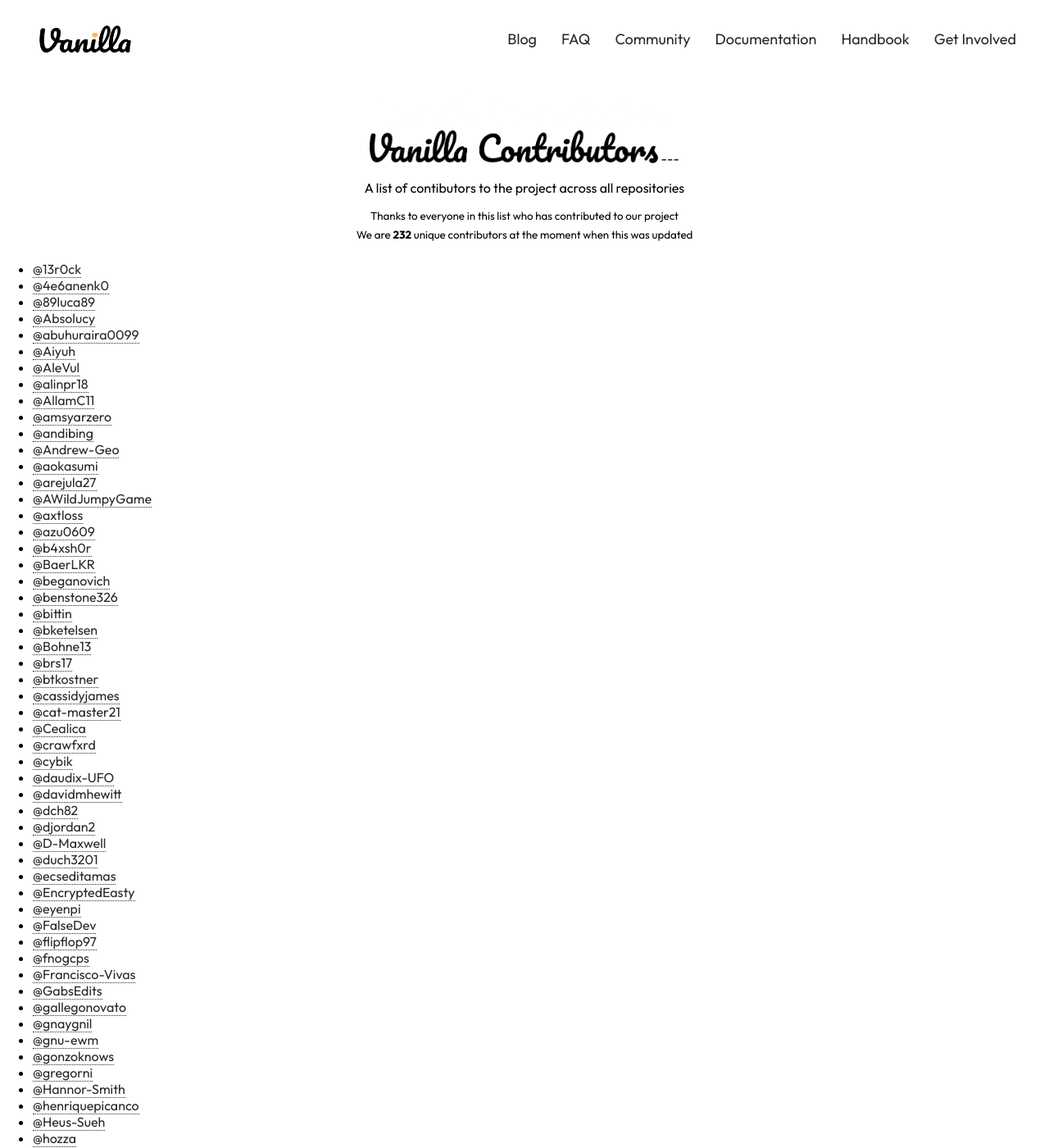
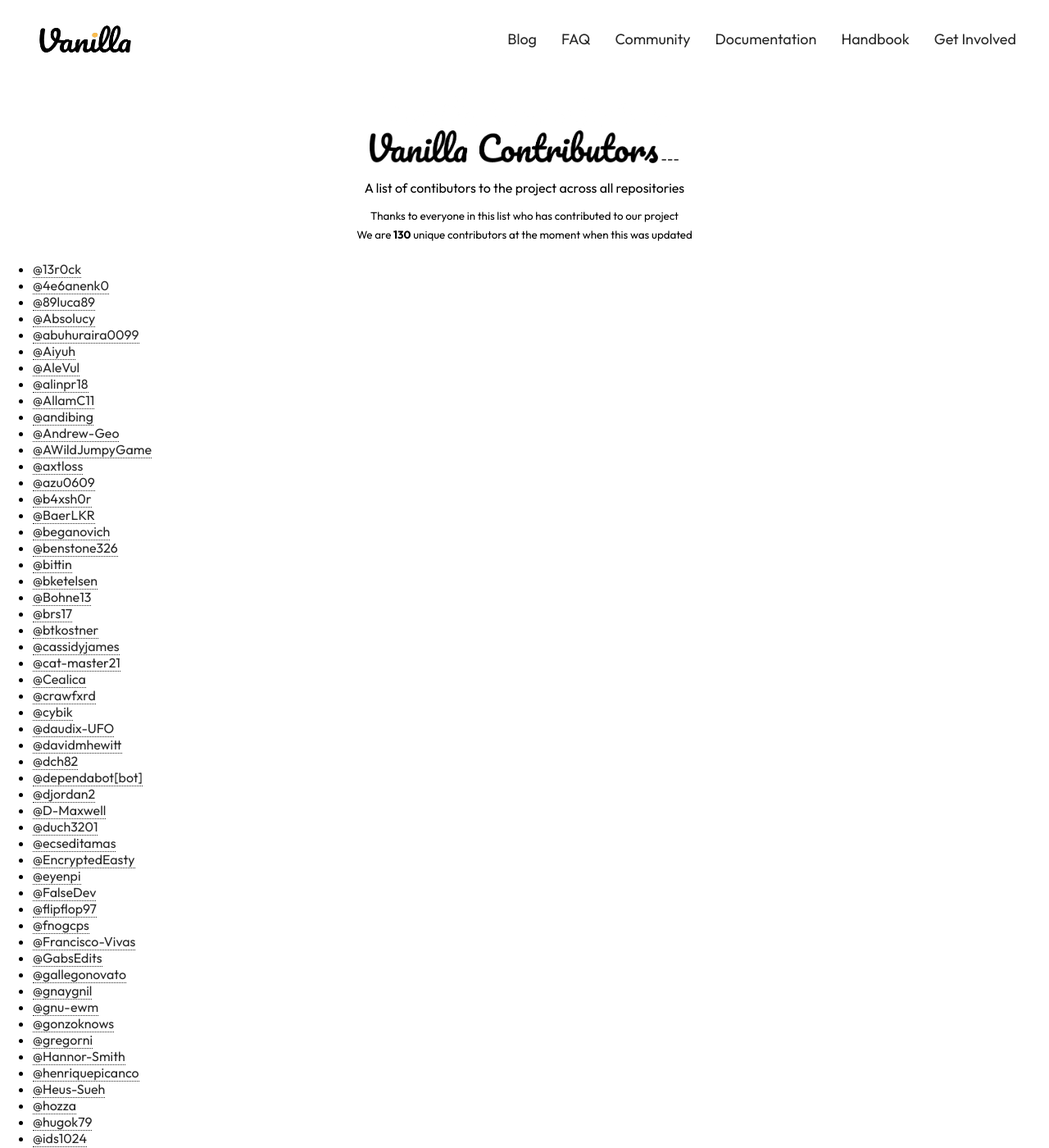
Before and after one commit to Vanilla-OS/website, a Jekyll site: the page built from contributors-list.md, in a window 1280 px wide and 1400 px high. Shown: the whole window at 82% size. Built offline with Jekyll 4.4.1, drawn with Linux system fonts in a browser that asks for light colours; our own code applies the rules of GitHub Pages for plain Markdown files; some of the changed text lies outside the part shown.

Commit message:
Rebuild the file using the new more powerfull script#

```diff
--- a/contributors-list.md
+++ b/contributors-list.md
@@ -5,7 +5,7 @@
 ---
   <p>A list of contibutors to the project across all repositories</p>
   <sup>Thanks to everyone in this list who has contributed to our project</sup>
-  <br><sup>We are <b>232</b> unique contributors at the moment when this was updated</sup>
+  <br><sup>We are <b>130</b> unique contributors at the moment when this was updated</sup>
 </div>
 
 * [@13r0ck](https://github.com/13r0ck)
@@ -17,11 +17,8 @@
 * [@AleVul](https://github.com/AleVul)
 * [@alinpr18](https://github.com/alinpr18)
 * [@AllamC11](https://github.com/AllamC11)
-* [@amsyarzero](https://github.com/amsyarzero)
 * [@andibing](https://github.com/andibing)
 * [@Andrew-Geo](https://github.com/Andrew-Geo)
-* [@aokasumi](https://github.com/aokasumi)
-* [@arejula27](https://github.com/arejula27)
 * [@AWildJumpyGame](https://github.com/AWildJumpyGame)
 * [@axtloss](https://github.com/axtloss)
 * [@azu0609](https://github.com/azu0609)
@@ -42,6 +39,7 @@
 * [@daudix-UFO](https://github.com/daudix-UFO)
 * [@davidmhewitt](https://github.com/davidmhewitt)
 * [@dch82](https://github.com/dch82)
+* [@dependabot[bot]](https://github.com/dependabot[bot])
 * [@djordan2](https://github.com/djordan2)
 * [@D-Maxwell](https://github.com/D-Maxwell)
 * [@duch3201](https://github.com/duch3201)
@@ -139,6 +139,7 @@
 * [@zedtux](https://github.com/zedtux)
 * [@zerng07](https://github.com/zerng07)
 
+
 <div align="center">
   <sup>This list is updated every week</sup>
 </div>
```
Also changed, not shown: other parts of contributors-list.md (+4 -2 lines).
